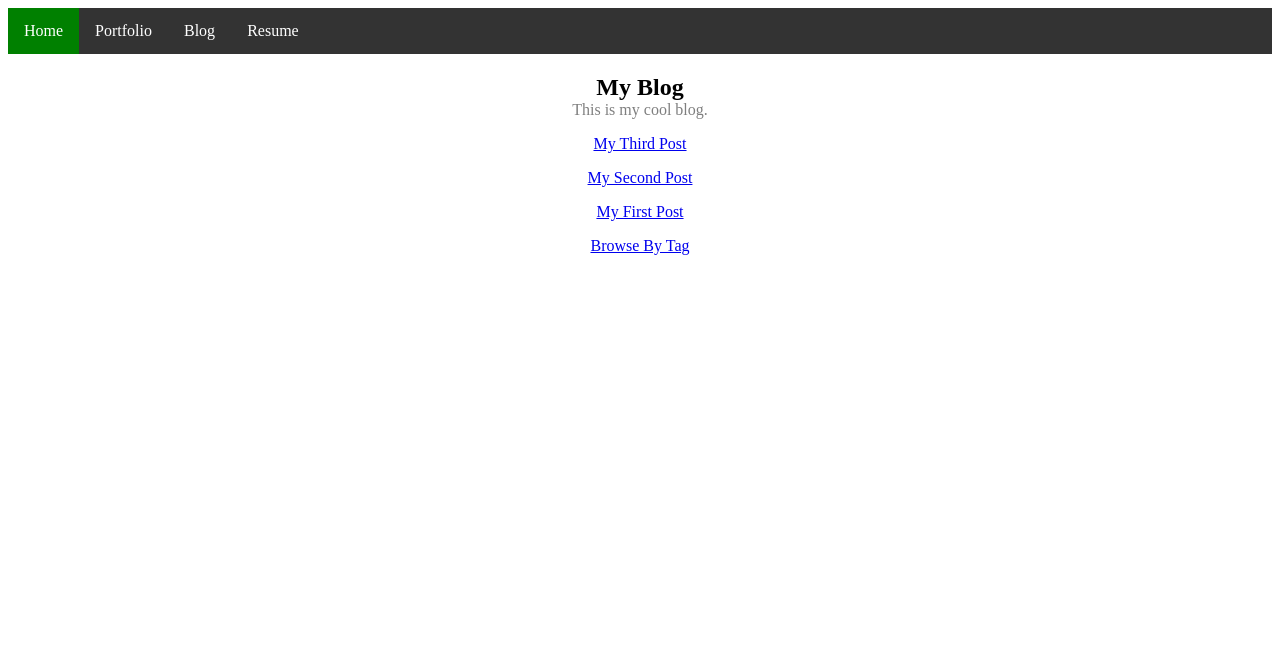
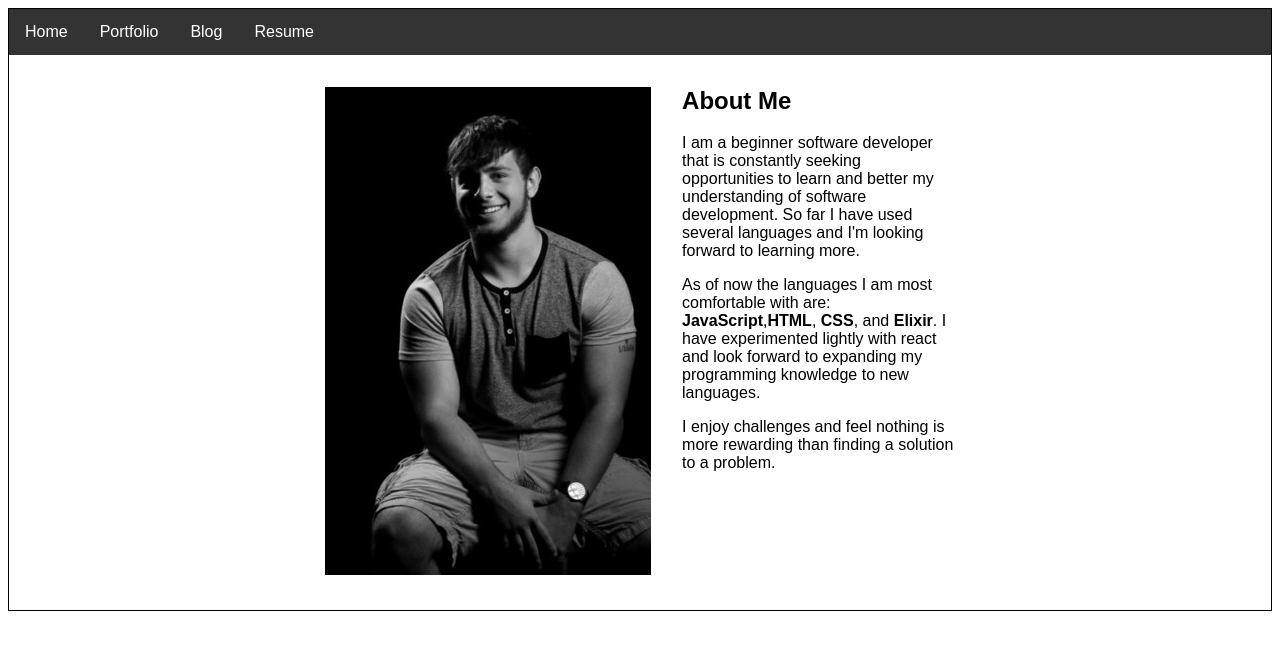
Before and after one commit to JoeyMBrown/personal-website, a Gatsby site: page / in a window 1280 px wide. Built offline with nearby package versions, Linux system fonts and the light colour scheme; Gatsby itself is replaced by a stand-in of ours.

Commit message:
Navbar.css, .active class has been removed.  Added new hover color (grey).  Navbar.js .active class removed from element.  Removed unused header component and queries from blog tutorial.  Added Bio component and matching css file.  Added image that is used by bio component.

```diff
--- /dev/null
+++ b/src/components/Bio.css
@@ -0,0 +1,23 @@
+div.bioContainer {
+    display: flex;
+    flex-direction: row;
+    align-items: flex-start;
+    width: 50%;
+    margin: 2.5% auto;
+}
+
+div.bio {
+    text-align: left;
+    font-size: 16px;
+    margin-left: 5%;
+  }
+
+div h2 {
+    text-align: left;
+    font-size: 24px;
+    margin-top: 0px;
+  }
+
+  div.bioParagraph {
+    color:  #727272;
+  }
--- /dev/null
+++ b/src/components/Bio.js
@@ -0,0 +1,26 @@
+import React from "react"
+import biopicture from './joeybrown.jpg'
+import "./Bio.css";
+
+const Bio = () => {
+    return (
+    <div className="bioContainer">
+        <div className='picture'>
+            <img src= {biopicture} alt="The site owner, Joey Brown"/>
+        </div>
+        <div className='bio'>
+            <h2>About Me</h2>
+            <p className='bioParagraph'>I am a beginner software developer that is constantly seeking opportunities to learn and better my understanding of software development.
+                So far I have used several languages and I'm looking forward to learning more.</p>
+
+            <p>As of now the languages I am most comfortable with are: <b>JavaScript</b>,
+                <b>HTML</b>, <b>CSS</b>, and <b>Elixir</b>. I have experimented lightly with react and look forward to expanding my programming knowledge to new languages.</p>
+
+            <p> I enjoy challenges and feel nothing is more rewarding than finding a solution to a problem.</p>
+        </div>
+    </div>
+    )
+}
+
+
+export default Bio
--- a/src/components/Navbar.css
+++ b/src/components/Navbar.css
@@ -1,6 +1,8 @@
 .Navbar {
     width: 100%;
     background-color: #333333;
+    margin: 0px;
+    padding: 0px;
 }
 
 .LinkList {
@@ -20,9 +22,5 @@
 }
 
 .IndividualLinks:hover {
-    background-color: red;
+    color: grey;
 }
-
-.active {
-    background-color: green;
-}
--- a/src/components/Navbar.js
+++ b/src/components/Navbar.js
@@ -7,7 +7,7 @@ const Navbar = () => {
         <div className="Navbar">
             <ul className="LinkList">
                 <li>
-                    <Link className="IndividualLinks active" to="/">
+                    <Link className="IndividualLinks" to="/">
                         Home
                     </Link>
                 </li>
--- a/src/pages/index.js
+++ b/src/pages/index.js
@@ -1,58 +1,19 @@
 import React from "react"
-import {  graphql, Link } from 'gatsby'
-import Header from '../components/Header'
 import Navbar from '../components/Navbar'
+import Bio from '../components/Bio'
 
-const Layout = ({data}) => {
-    const { edges } = data.allMarkdownRemark
+const Layout = () => {
     return(
         <div style={{
             display: 'flex',
             flexDirection: 'column',
-            alignItems: 'center',
-            fontFamily: 'avenir'
+            fontFamily: 'arial',
+            border: '1px solid black'
         }}>
             <Navbar />
-            <Header />
-            {edges.map(edge => {
-                const {frontmatter} = edge.node
-                return (
-                    <div key={frontmatter.path}
-                         style={{marginBottom: '1rem'}}
-                    >
-                        <Link to={frontmatter.path}>
-                            {frontmatter.title}
-                        </Link>
-                    </div>
-                )
-            })}
-
-            <div>
-                <Link to='/tags'>
-                    Browse By Tag
-                </Link>
-            </div>
-
+            <Bio />
         </div>
     )
 }
 
-export const query = graphql`
-query HomepageQuery {
-    allMarkdownRemark (
-        sort: {order: DESC, fields: [frontmatter___date]}
-    ) {
-            edges {
-                node {
-                    frontmatter {
-                        title
-                        path
-                        date
-                    }
-                }
-            }
-        }
-    }`
-
-
 export default Layout
```
Also changed, not shown: src/components/joeybrown.jpg (added).
